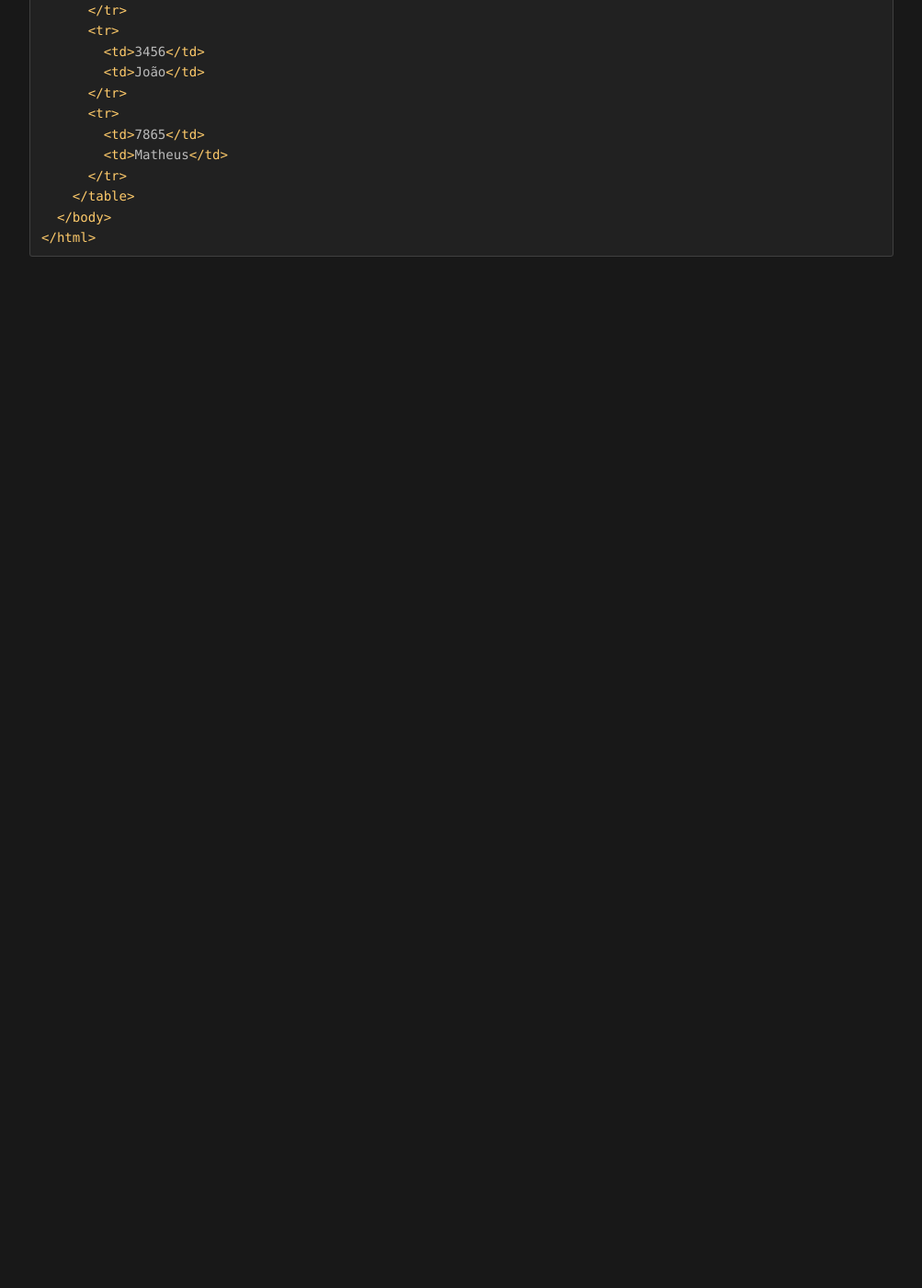
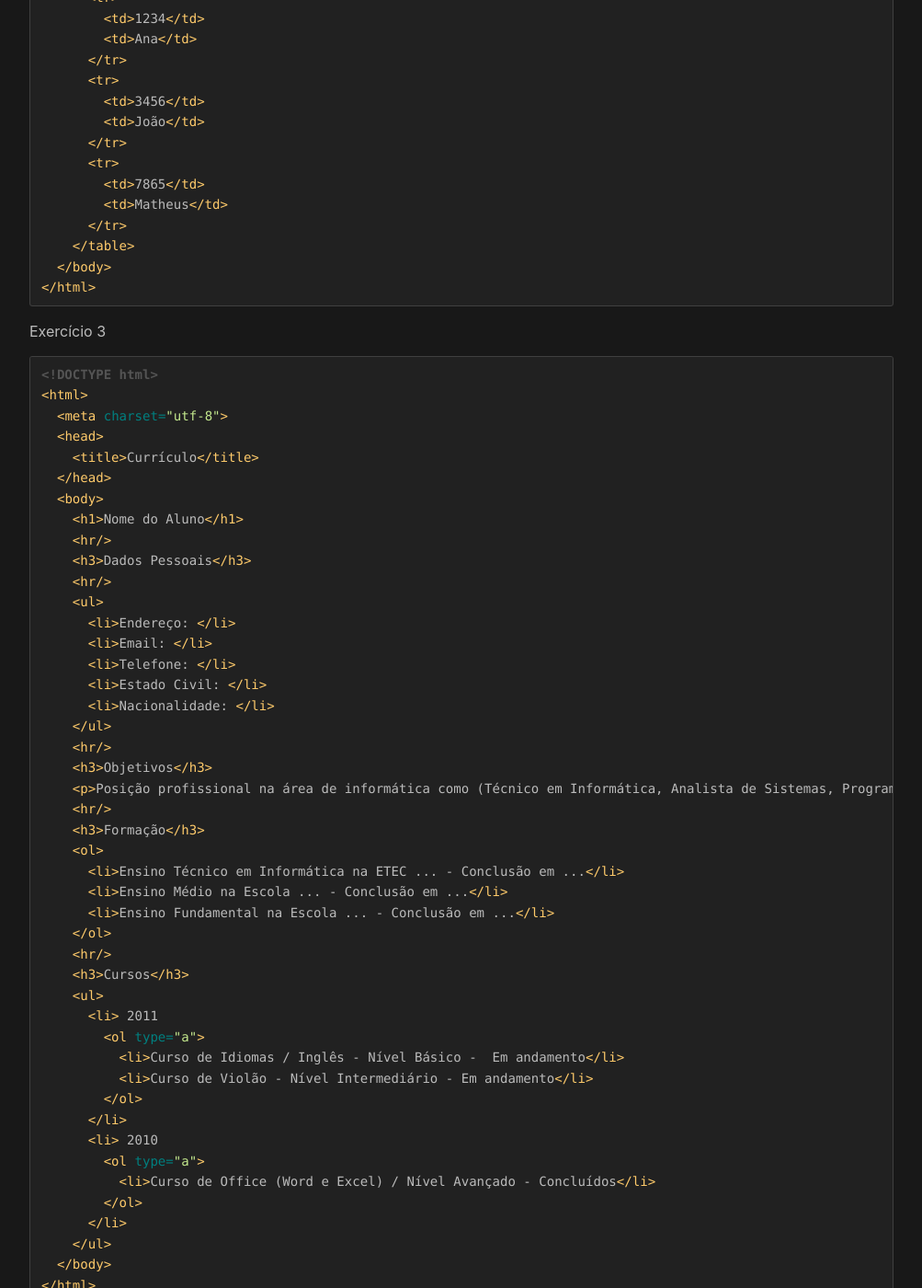
Before and after one commit to amignon/amignon.github.io, a Jekyll site: the page built from paginas/dswi/html.md, in a window 1280 px wide and 1400 px high, scrolled down 13149 px. Shown: the whole window at 92% size, without its empty margins (138-1141 px from the left). Built offline with Jekyll 4.4.1, drawn with Linux system fonts in a browser that asks for light colours; nearby versions of some CDN libraries; before the commit the page ends 13488 px from its top, so only the background shows below that; some of the changed text lies outside the part shown.

Commit message:
Atualização

````diff
--- a/paginas/dswi/html.md
+++ b/paginas/dswi/html.md
@@ -513,14 +513,9 @@ permalink: /dswi/html
         <font size="20" color="orange" face="arial"><em>Mestrado</em></font><br>
         <font size="20" color="red" face="arial"><u>Doutorado</u></font><br>
       </div>
+      <li>Criar uma tabela com os seus dados, de acordo com o exemplo abaixo</li>
   </ol>
 </div>
-
-
-
-
-
-
 
 
 ## Resolução
@@ -581,3 +576,53 @@ Exercício 2
   </body>
 </html>
 ```
+
+Exercício 3
+
+```html
+<!DOCTYPE html>
+<html>
+  <meta charset="utf-8">
+  <head>
+    <title>Currículo</title>
+  </head>
+  <body>
+    <h1>Nome do Aluno</h1>
+    <hr/>
+    <h3>Dados Pessoais</h3>
+    <hr/>
+    <ul>
+      <li>Endereço: </li>
+      <li>Email: </li>
+      <li>Telefone: </li>
+      <li>Estado Civil: </li>
+      <li>Nacionalidade: </li>
+    </ul>
+    <hr/>
+    <h3>Objetivos</h3>
+    <p>Posição profissional na área de informática como (Técnico em Informática, Analista de Sistemas, Programador, etc.) com ênfase em (Suporte, Redes, Internet, Manutenção, Projeto, etc)</p>
+    <hr/>
+    <h3>Formação</h3>
+    <ol>
+      <li>Ensino Técnico em Informática na ETEC ... - Conclusão em ...</li>
+      <li>Ensino Médio na Escola ... - Conclusão em ...</li>
+      <li>Ensino Fundamental na Escola ... - Conclusão em ...</li>
+    </ol>
+    <hr/>
+    <h3>Cursos</h3>
+    <ul>
+      <li> 2011
+        <ol type="a">
+          <li>Curso de Idiomas / Inglês - Nível Básico -  Em andamento</li>
+          <li>Curso de Violão - Nível Intermediário - Em andamento</li>
+        </ol>
+      </li>
+      <li> 2010
+        <ol type="a">
+          <li>Curso de Office (Word e Excel) / Nível Avançado - Concluídos</li>
+        </ol>
+      </li>
+    </ul>
+  </body>
+</html>
+```
````
